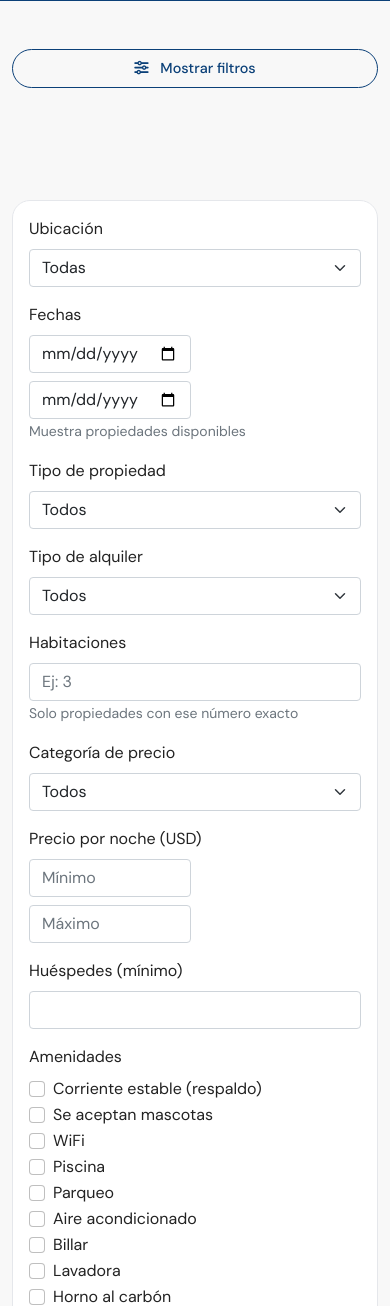
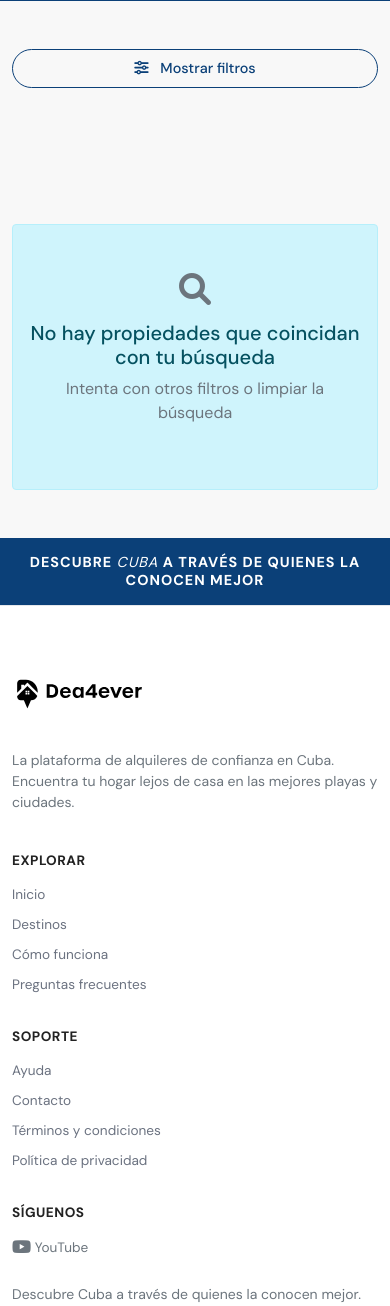
Before and after one commit to alquilerescuba/alquilerescuba, a Django app: page / in a window 390 px wide. Shown: the part 309-1615 px from the top of the page. Run offline with Django 5.2, Linux system fonts and the light colour scheme; data that the repository does not hold is empty.

Commit message:
fix: ocultar filtros en móvil con toggle show/hide, visibles siempre en escritorio

```diff
--- a/templates/properties/list.html
+++ b/templates/properties/list.html
@@ -39,8 +39,13 @@
     #filtersSidebar {
         grid-row: 3;
         order: 3;
+        display: none !important; /* OCULTO POR DEFECTO EN MÓVIL */
+        width: 100%;
+    }
+
+    /* Cuando tiene la clase 'show' se muestra */
+    #filtersSidebar.show {
         display: block !important;
-        width: 100%;
     }
 
     /* Propiedades destacadas - posición 4 */
```
